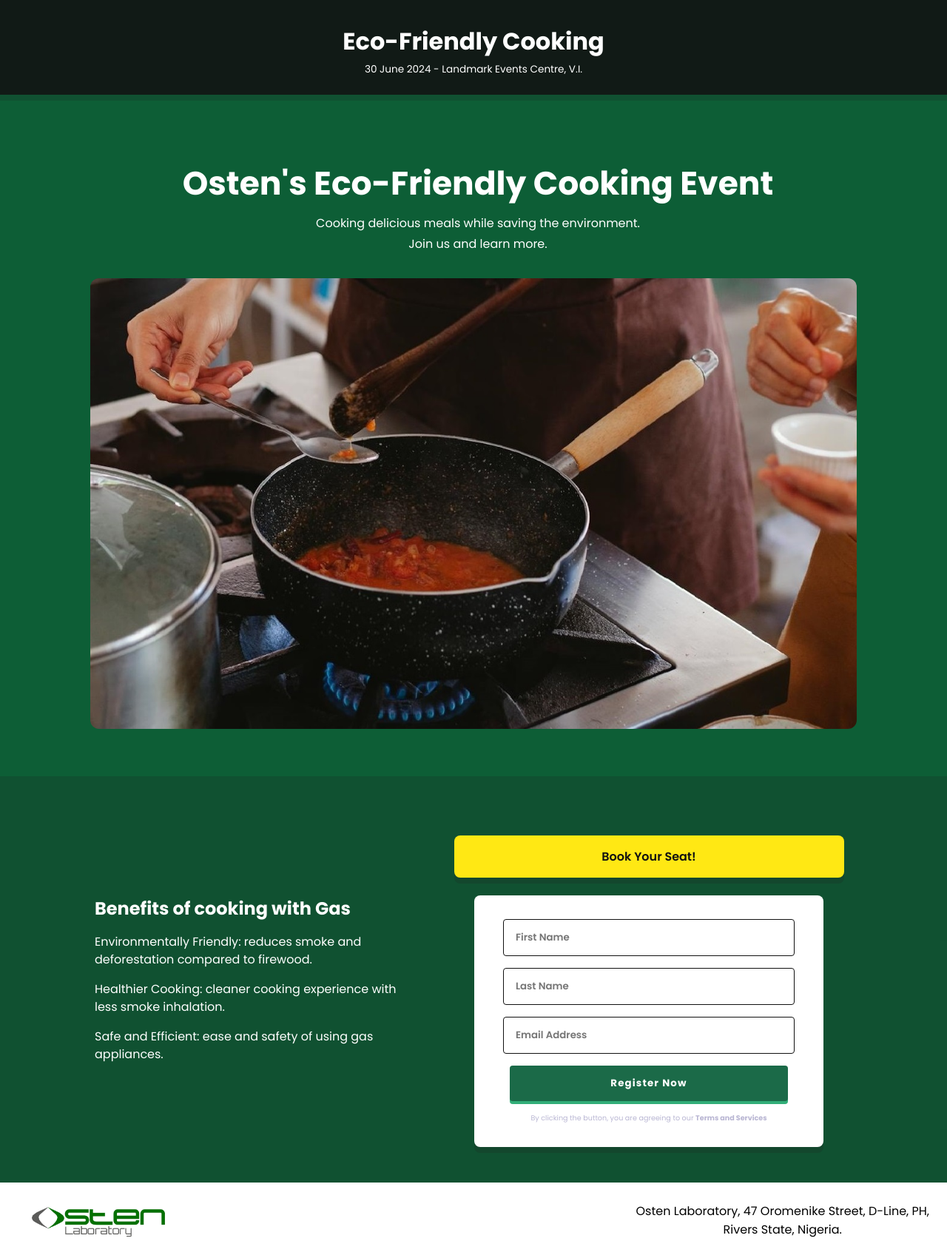
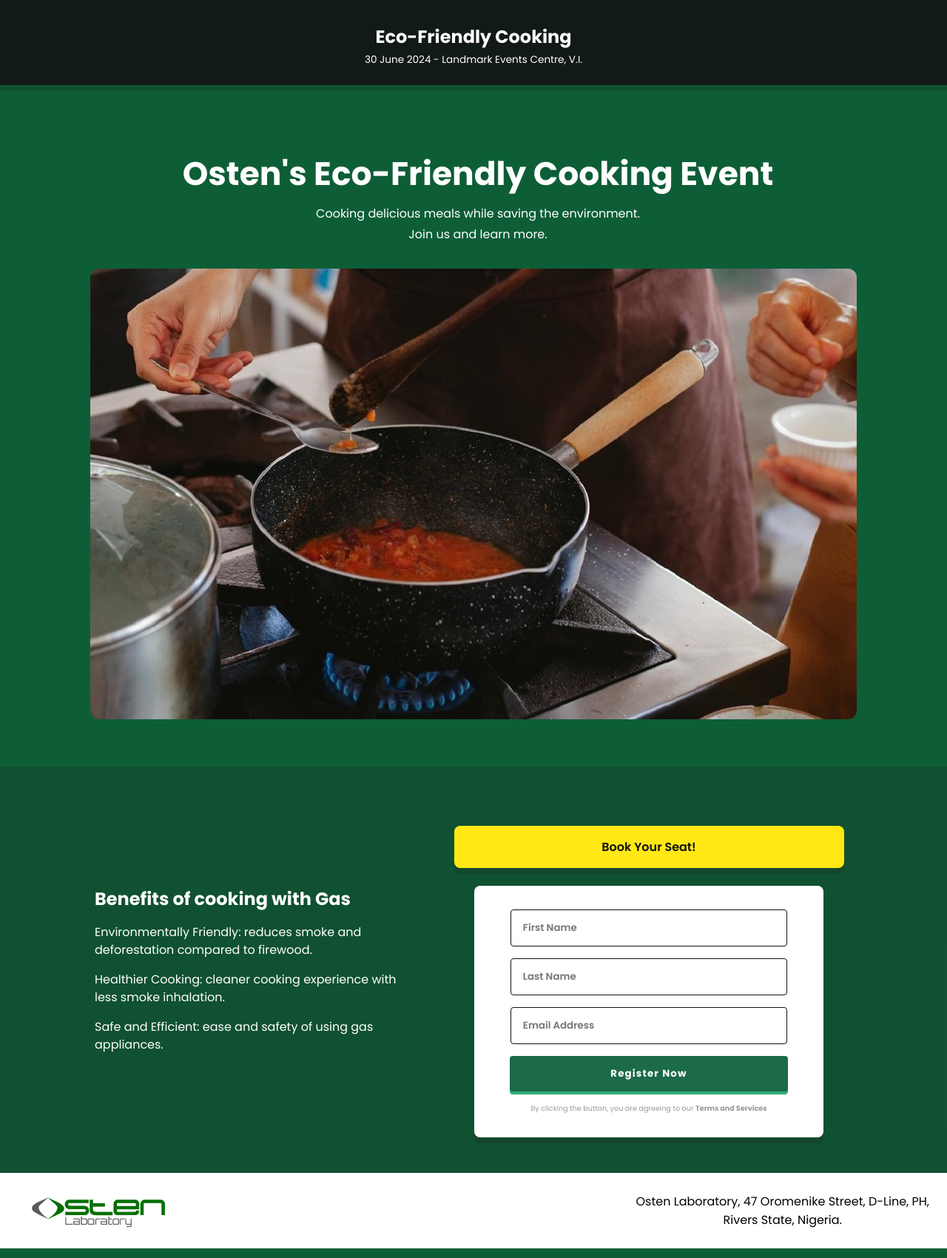
Before and after one commit to Avu0s/Eco-Osten, a plain HTML site: page index.html in a window 1280 px wide. Shown: the whole page at 74% size. Drawn offline with Linux system fonts and the light colour scheme.

Commit message:
Update style.css

```diff
--- a/style.css
+++ b/style.css
@@ -37,7 +37,7 @@ header > h2, span {
   width:80%;
 }
 header > h2 {
-  font-size: 2rem;
+  font-size: 1.5rem;
 }
 header > span {
   font-size: .85rem;
@@ -80,6 +80,7 @@ header > span {
 }
 .ben > h2 {
   font-weight: bold;
+  font-size: 1.5rem;
 }
 .ben > ul > li{
   line-height:1.5rem;
@@ -150,7 +151,7 @@ input {
   outline-color: #111;
   padding-left: 1rem;
   margin: auto;
-  width: 95%;
+  width: 90%;
   height: 3rem;
   border-radius: 0.25rem;
   border: solid 0.1rem #111;
@@ -175,7 +176,7 @@ button:active{
   font-size: 0.7rem;
   max-width: 75%;
   margin: 0 auto;
-  color: var(--grayBlue);
+  color: #999;
 }
 .tnc {
   color: var(--red);
```
